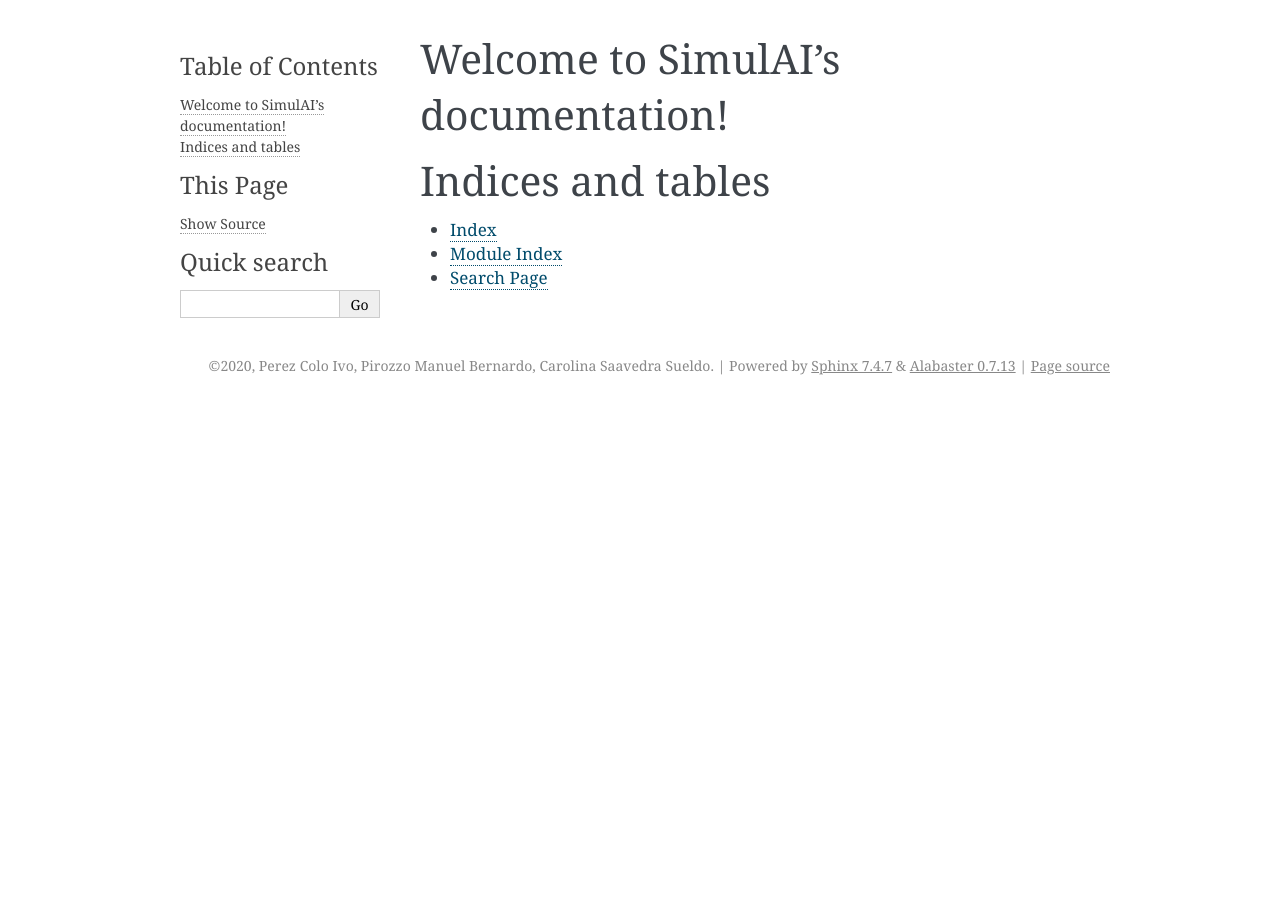
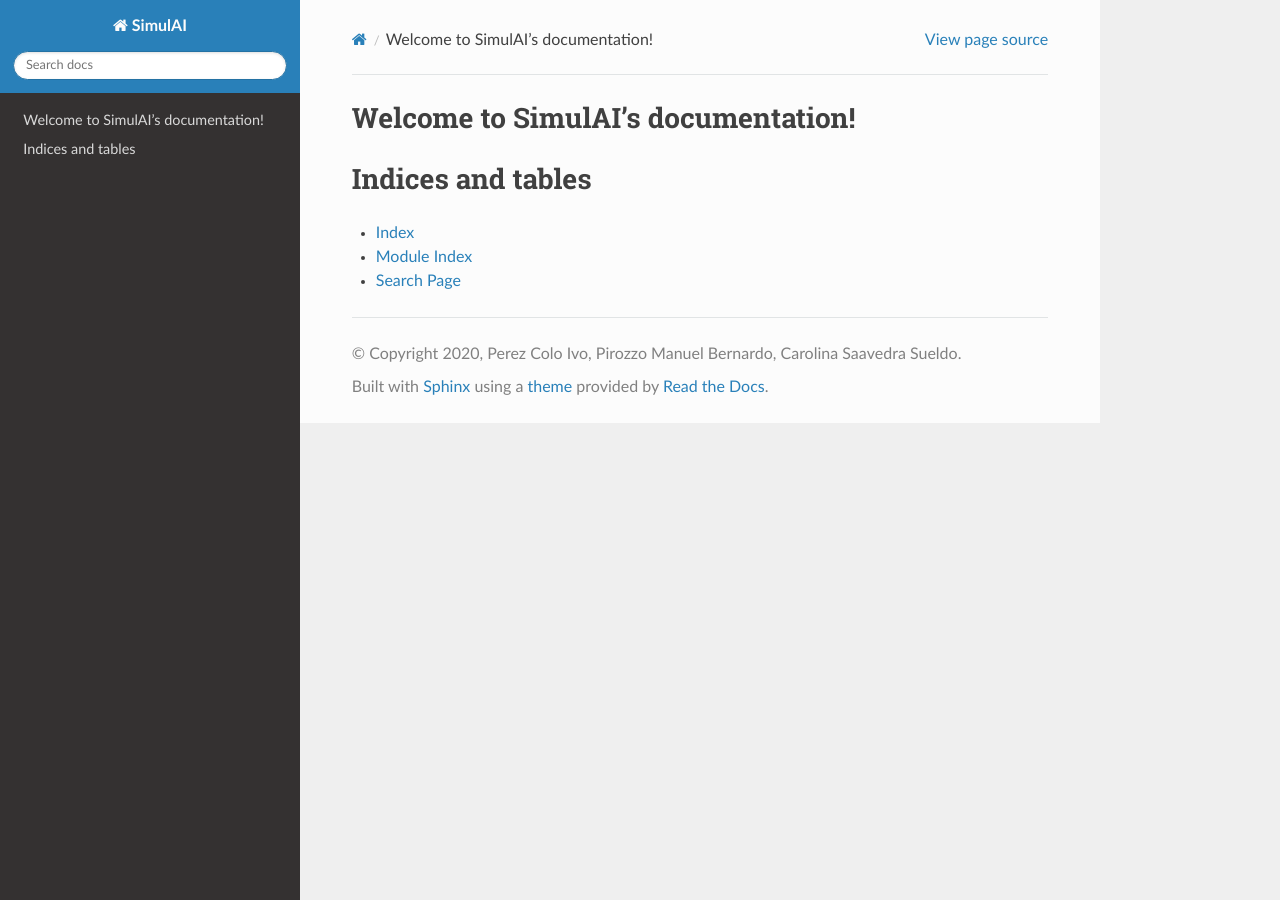
Before and after one commit to carosaav/SimulAI, a Sphinx documentation site: the page built from docs/index.rst, in a window 1280 px wide. Built offline with Sphinx 7.4.7 and the Read the Docs theme 2.0.0, drawn with Linux system fonts in a browser that asks for light colours.

Commit message:
arreglos

```diff
--- a/docs/conf.py
+++ b/docs/conf.py
@@ -49,7 +49,7 @@
 # The theme to use for HTML and HTML Help pages.  See the documentation for
 # a list of builtin themes.
 #
-html_theme = 'alabaster'
+html_theme = 'sphinx_rtd_theme'
 
 # Add any paths that contain custom static files (such as style sheets) here,
 # relative to this directory. They are copied after the builtin static files,
--- /dev/null
+++ b/docs/requirements.txt
@@ -0,0 +1,2 @@
+Sphinx
+sphinx-rtd-theme
--- /dev/null
+++ b/docs/source/api/modules.rst
@@ -0,0 +1,7 @@
+simulai
+=======
+
+.. toctree::
+   :maxdepth: 4
+
+   simulai
```
Also changed, not shown: docs/source/api/simulai.rst (added, +29 -0 lines), 1 other file.
